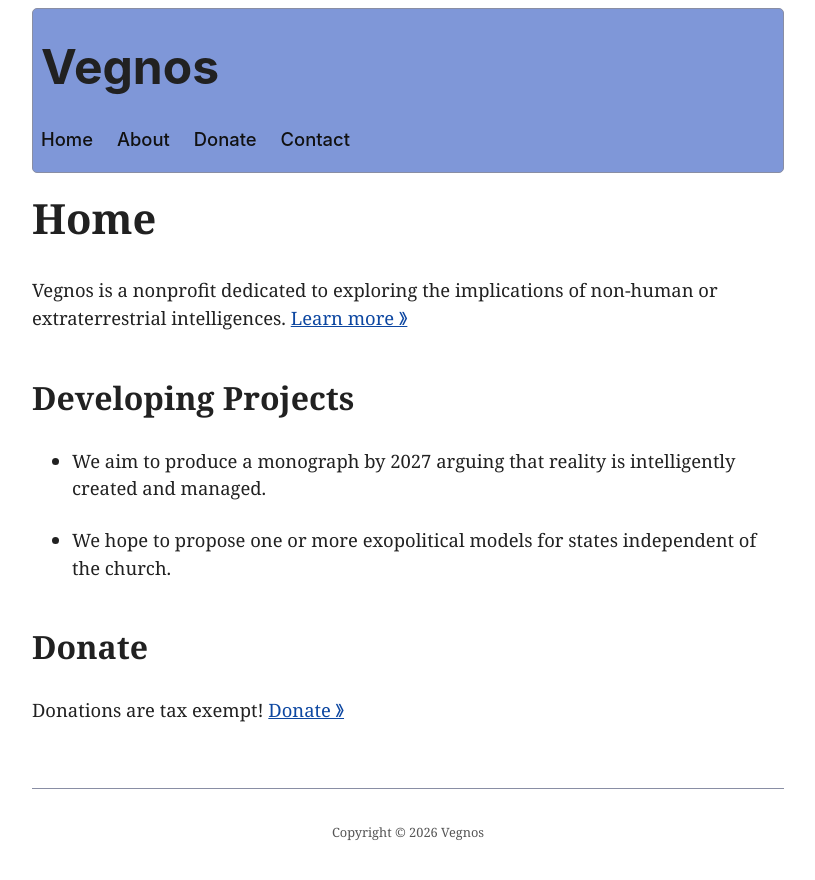
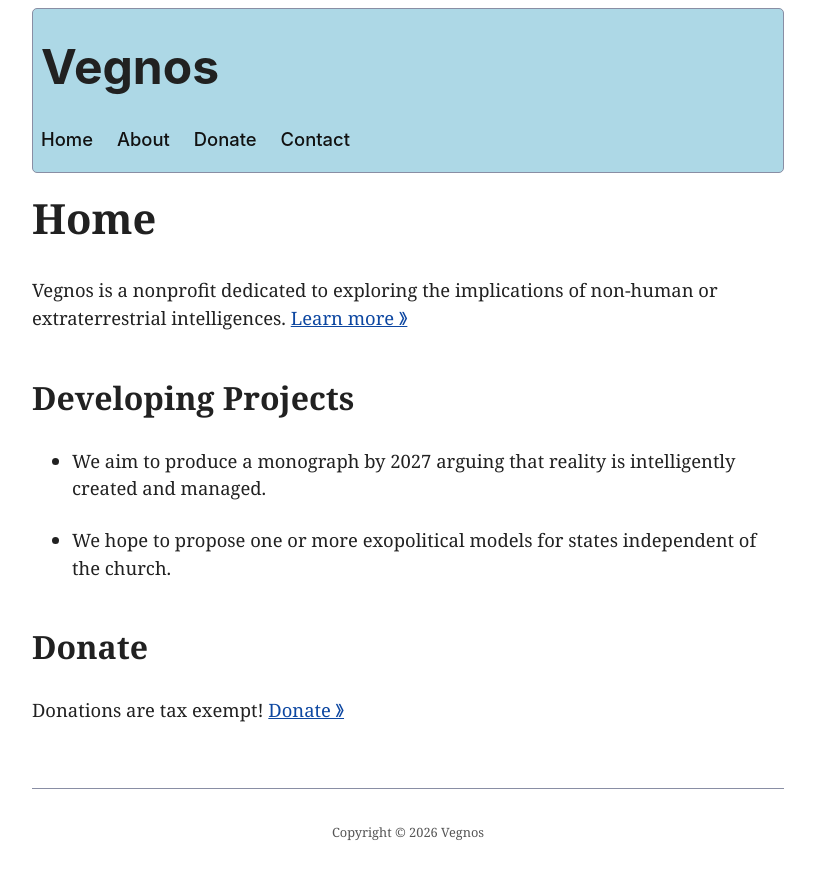
Before and after one commit to jklmnop10/vegnos, a Jekyll site: the page built from index.md, in a window 1280 px wide. Shown: the top 880 px of the page, without its empty margins (232-1047 px from the left). Built offline with Jekyll 4.4.1, drawn with Linux system fonts in a browser that asks for light colours.

Commit message:
Update stylesheet.css

```diff
--- a/assets/css/stylesheet.css
+++ b/assets/css/stylesheet.css
@@ -62,7 +62,7 @@ html {
 
 .site-header {
 	/*background-color: var(--accent-bg);*/
-	background-color: #7F97D8;
+	background-color: #ADD8E6;
     border: var(--border-width) solid var(--border);
 	border-radius: var(--standard-border-radius);
 	padding: 0 .5rem;
```
